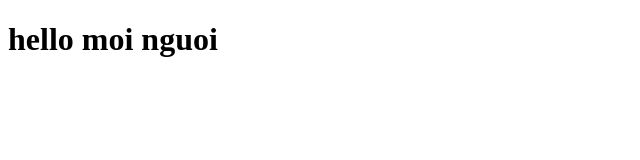
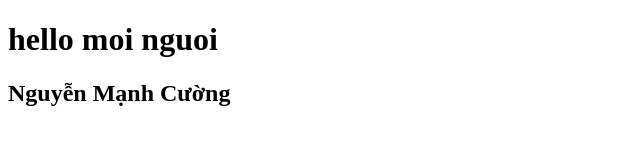
Before and after one commit to cuongvia123/demo-github, a plain HTML site: page index.html in a window 1280 px wide. Shown: the whole page, without its empty margins (0-640 px from the left). Drawn offline with Linux system fonts and the light colour scheme.

Commit message:
update index.html

```diff
--- a/index.html
+++ b/index.html
@@ -8,5 +8,7 @@
 </head>
 <body>
     <h1>hello moi nguoi</h1>
+
+    <h2>Nguyễn Mạnh Cường</h2>
 </body>
 </html>
```
